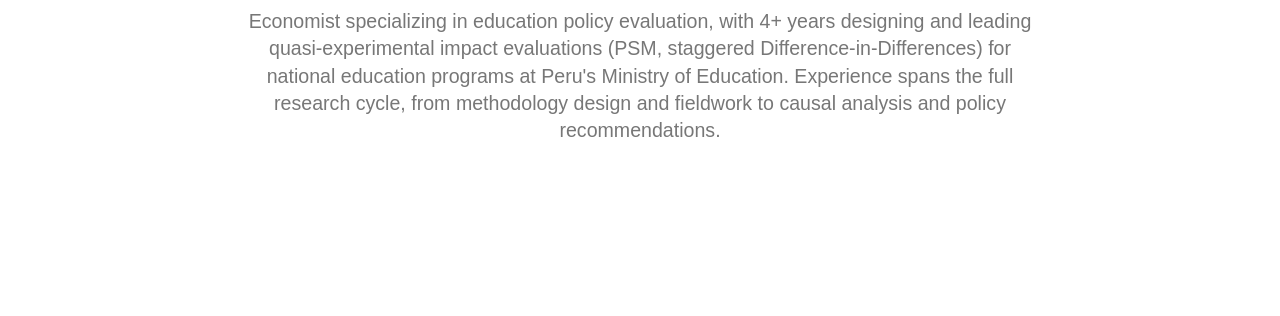
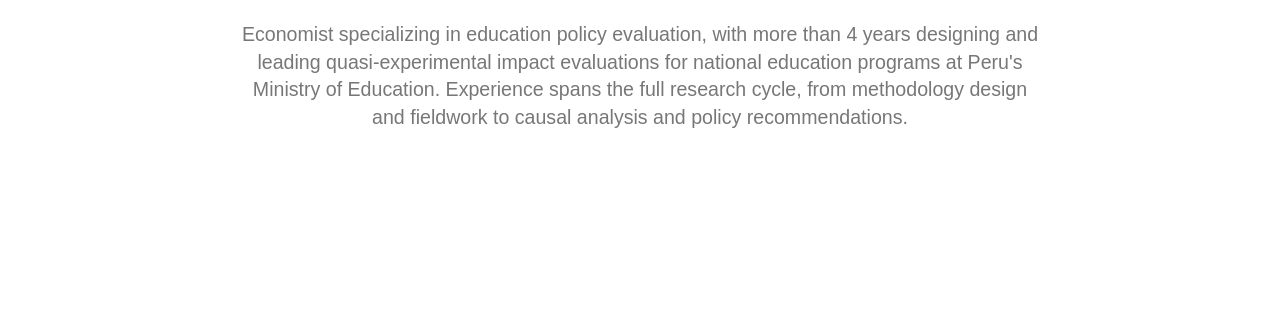
Before and after one commit to leidygreta/Portafolio_resume, a plain HTML site: page index.html in a window 1280 px wide. Shown: the part 484-800 px from the top of the page. Drawn offline with nearby package versions, Linux system fonts and the light colour scheme; a script that the page names is missing; a web font is replaced by a local one.

Commit message:
Update index.html

```diff
--- a/index.html
+++ b/index.html
@@ -42,7 +42,7 @@
 						<h1>Greta Góngora</h1>
 						<p class="subtitle mt-3">Public Policy Evaluation &nbsp;|&nbsp; <a href="#">lgongora@pucp.edu.pe</a> &nbsp;|&nbsp; (+51) 944 08 68 07
 
-						<p class="lead">Economist specializing in education policy evaluation, with 4+ years designing and leading quasi-experimental impact evaluations (PSM, staggered Difference-in-Differences) for national education programs at Peru's Ministry of Education. Experience spans the full research cycle, from methodology design and fieldwork to causal analysis and policy recommendations.</p>
+						<p class="lead">Economist specializing in education policy evaluation, with more than 4 years designing and leading quasi-experimental impact evaluations for national education programs at Peru's Ministry of Education. Experience spans the full research cycle, from methodology design and fieldwork to causal analysis and policy recommendations.</p>
 
 					</div>
 				</div>
```
